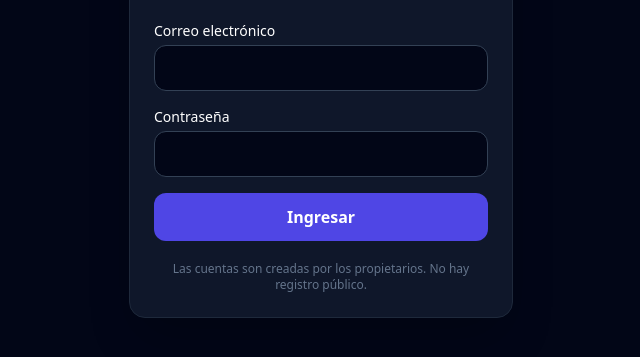
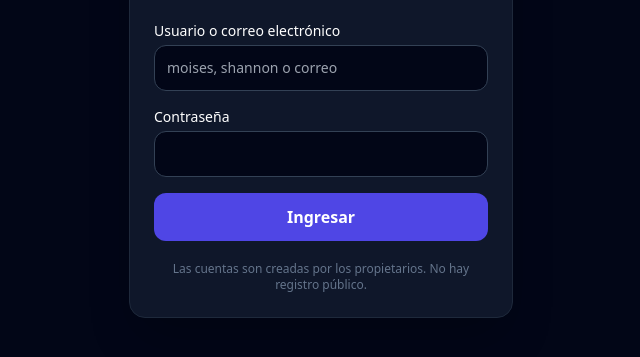
Before and after one commit to moisesromerogd/nohva-store, a plain HTML site: page platformsales/login.html in a window 1280 px wide. Shown: the part 315-672 px from the top of the page, without its empty margins (319-959 px from the left). Drawn offline with nearby package versions, Linux system fonts and the light colour scheme.

Commit message:
Update login form to accept usernames or email addresses

```diff
--- a/platformsales/login.html
+++ b/platformsales/login.html
@@ -16,8 +16,8 @@
       <p class="mt-1 text-sm text-slate-400">Acceso privado para el equipo</p>
     </div>
     <form id="login-form" class="space-y-4">
-      <label class="block text-sm">Correo electrónico
-        <input id="email" type="email" autocomplete="username" required class="mt-1 w-full rounded-xl border border-slate-700 bg-slate-950 px-3 py-3 outline-none focus:border-indigo-500">
+      <label class="block text-sm">Usuario o correo electrónico
+        <input id="email" type="text" autocomplete="username" placeholder="moises, shannon o correo" required class="mt-1 w-full rounded-xl border border-slate-700 bg-slate-950 px-3 py-3 outline-none focus:border-indigo-500">
       </label>
       <label class="block text-sm">Contraseña
         <input id="password" type="password" autocomplete="current-password" required class="mt-1 w-full rounded-xl border border-slate-700 bg-slate-950 px-3 py-3 outline-none focus:border-indigo-500">
@@ -40,7 +40,7 @@
         const access = await nohvaRequireSession();
         if (access) window.location.replace('./');
       } catch (error) {
-        errorBox.textContent = 'No se pudo iniciar sesión. Verifica tus credenciales o consulta con un propietario.';
+        errorBox.textContent = 'No se pudo iniciar sesión. Verifica tu usuario y contraseña o consulta con un propietario.';
         errorBox.classList.remove('hidden');
       } finally {
         button.disabled = false; button.textContent = 'Ingresar';
```
